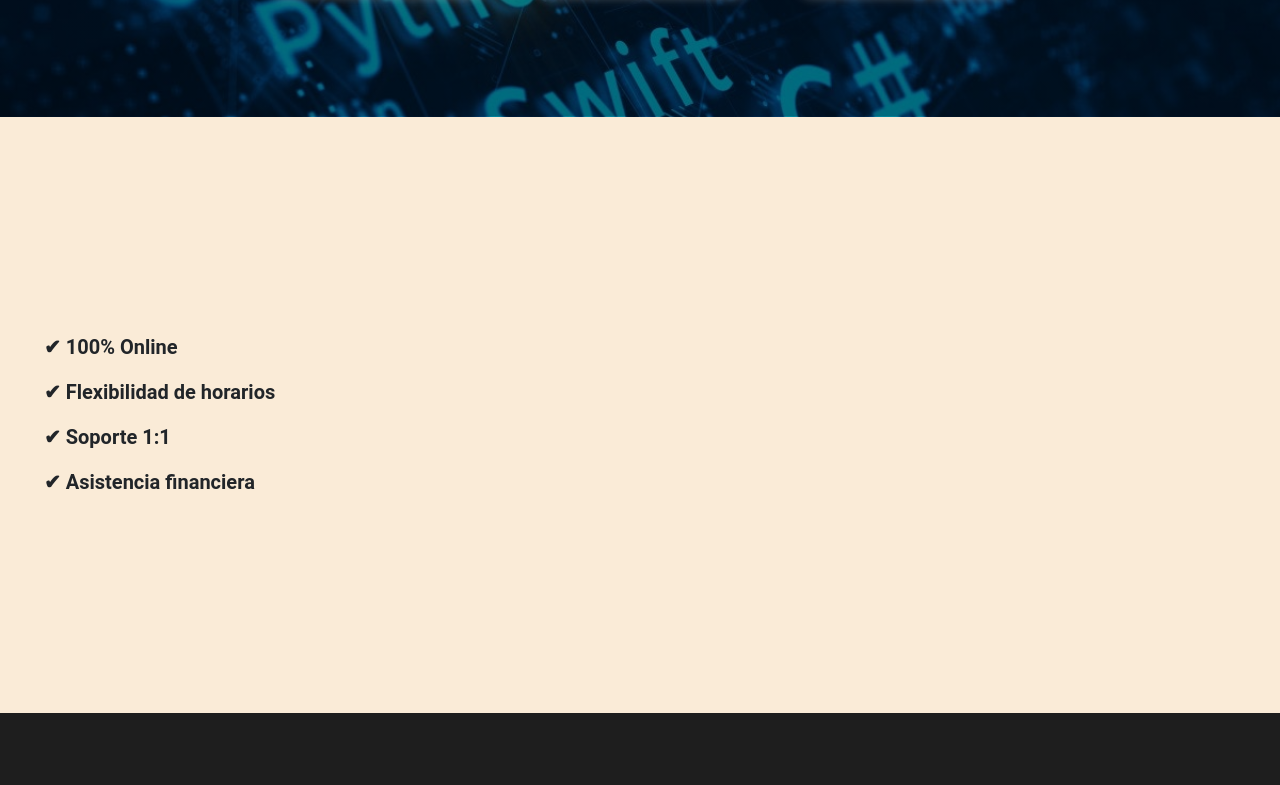
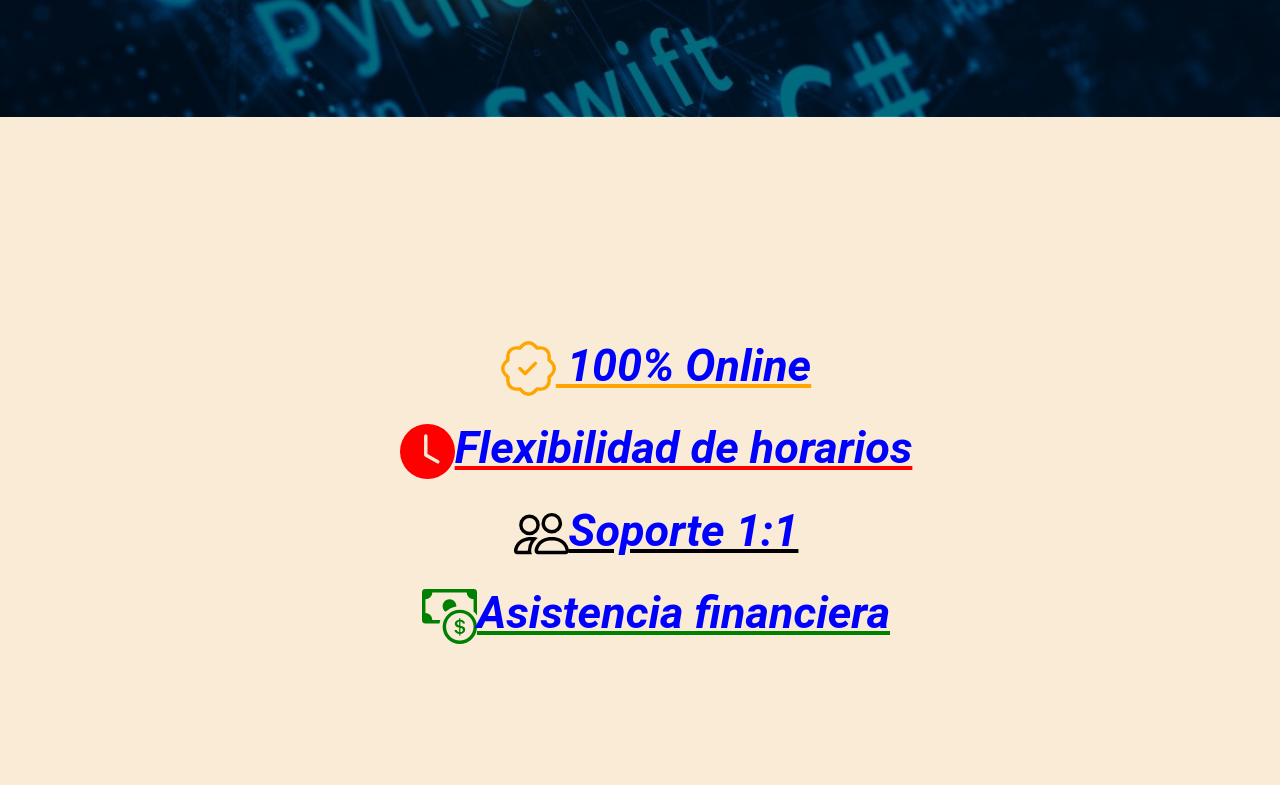
Before and after one commit to Guille-langhi/practico-final, a plain HTML site: page index.html in a window 1280 px wide. Shown: the part 2015-2800 px from the top of the page. Drawn offline with nearby package versions, Linux system fonts and the light colour scheme.

Commit message:
cambios con bootstrap

```diff
--- a/index.html
+++ b/index.html
@@ -73,11 +73,23 @@
     <section id="caracteristicas">
         <div class="container">
         <ul>
-            <li>✔ 100% Online</li>
-            <li>✔ Flexibilidad de horarios</li>
-            <li>✔ Soporte 1:1</li>
-            <li>✔ Asistencia financiera</li>
-        </ul>
+            <li class="online"><svg xmlns="http://www.w3.org/2000/svg" width="55" height="55" fill="orange" class="bi bi-patch-check" viewBox="0 0 16 16">
+                <path fill-rule="evenodd" d="M10.354 6.146a.5.5 0 0 1 0 .708l-3 3a.5.5 0 0 1-.708 0l-1.5-1.5a.5.5 0 1 1 .708-.708L7 8.793l2.646-2.647a.5.5 0 0 1 .708 0z"/>
+                <path d="m10.273 2.513-.921-.944.715-.698.622.637.89-.011a2.89 2.89 0 0 1 2.924 2.924l-.01.89.636.622a2.89 2.89 0 0 1 0 4.134l-.637.622.011.89a2.89 2.89 0 0 1-2.924 2.924l-.89-.01-.622.636a2.89 2.89 0 0 1-4.134 0l-.622-.637-.89.011a2.89 2.89 0 0 1-2.924-2.924l.01-.89-.636-.622a2.89 2.89 0 0 1 0-4.134l.637-.622-.011-.89a2.89 2.89 0 0 1 2.924-2.924l.89.01.622-.636a2.89 2.89 0 0 1 4.134 0l-.715.698a1.89 1.89 0 0 0-2.704 0l-.92.944-1.32-.016a1.89 1.89 0 0 0-1.911 1.912l.016 1.318-.944.921a1.89 1.89 0 0 0 0 2.704l.944.92-.016 1.32a1.89 1.89 0 0 0 1.912 1.911l1.318-.016.921.944a1.89 1.89 0 0 0 2.704 0l.92-.944 1.32.016a1.89 1.89 0 0 0 1.911-1.912l-.016-1.318.944-.921a1.89 1.89 0 0 0 0-2.704l-.944-.92.016-1.32a1.89 1.89 0 0 0-1.912-1.911l-1.318.016z"/>
+                </svg> 100% Online</li>
+            <li class="tiempo"><svg xmlns="http://www.w3.org/2000/svg" width="55" height="55" fill="red" class="bi bi-clock-fill" viewBox="0 0 16 16">
+                <path d="M16 8A8 8 0 1 1 0 8a8 8 0 0 1 16 0zM8 3.5a.5.5 0 0 0-1 0V9a.5.5 0 0 0 .252.434l3.5 2a.5.5 0 0 0 .496-.868L8 8.71V3.5z"/>
+                </svg>Flexibilidad de horarios</li>
+            <li class="soporte"> <svg xmlns="http://www.w3.org/2000/svg" width="55" height="55" fill="black" class="bi bi-people" viewBox="0 0 16 16">
+                <path d="M15 14s1 0 1-1-1-4-5-4-5 3-5 4 1 1 1 1h8Zm-7.978-1A.261.261 0 0 1 7 12.996c.001-.264.167-1.03.76-1.72C8.312 10.629 9.282 10 11 10c1.717 0 2.687.63 3.24 1.276.593.69.758 1.457.76 1.72l-.008.002a.274.274 0 0 1-.014.002H7.022ZM11 7a2 2 0 1 0 0-4 2 2 0 0 0 0 4Zm3-2a3 3 0 1 1-6 0 3 3 0 0 1 6 0ZM6.936 9.28a5.88 5.88 0 0 0-1.23-.247A7.35 7.35 0 0 0 5 9c-4 0-5 3-5 4 0 .667.333 1 1 1h4.216A2.238 2.238 0 0 1 5 13c0-1.01.377-2.042 1.09-2.904.243-.294.526-.569.846-.816ZM4.92 10A5.493 5.493 0 0 0 4 13H1c0-.26.164-1.03.76-1.724.545-.636 1.492-1.256 3.16-1.275ZM1.5 5.5a3 3 0 1 1 6 0 3 3 0 0 1-6 0Zm3-2a2 2 0 1 0 0 4 2 2 0 0 0 0-4Z"/>
+                </svg>Soporte 1:1</li>
+            <li class="dinero"><svg xmlns="http://www.w3.org/2000/svg" width="55" height="55" fill="green" class="bi bi-cash-coin" viewBox="0 0 16 16">
+                <path fill-rule="evenodd" d="M11 15a4 4 0 1 0 0-8 4 4 0 0 0 0 8zm5-4a5 5 0 1 1-10 0 5 5 0 0 1 10 0z"/>
+                <path d="M9.438 11.944c.047.596.518 1.06 1.363 1.116v.44h.375v-.443c.875-.061 1.386-.529 1.386-1.207 0-.618-.39-.936-1.09-1.1l-.296-.07v-1.2c.376.043.614.248.671.532h.658c-.047-.575-.54-1.024-1.329-1.073V8.5h-.375v.45c-.747.073-1.255.522-1.255 1.158 0 .562.378.92 1.007 1.066l.248.061v1.272c-.384-.058-.639-.27-.696-.563h-.668zm1.36-1.354c-.369-.085-.569-.26-.569-.522 0-.294.216-.514.572-.578v1.1h-.003zm.432.746c.449.104.655.272.655.569 0 .339-.257.571-.709.614v-1.195l.054.012z"/>
+                <path d="M1 0a1 1 0 0 0-1 1v8a1 1 0 0 0 1 1h4.083c.058-.344.145-.678.258-1H3a2 2 0 0 0-2-2V3a2 2 0 0 0 2-2h10a2 2 0 0 0 2 2v3.528c.38.34.717.728 1 1.154V1a1 1 0 0 0-1-1H1z"/>
+                <path d="M9.998 5.083 10 5a2 2 0 1 0-3.132 1.65 5.982 5.982 0 0 1 3.13-1.567z"/>
+            </svg>Asistencia financiera</li>
+            </ul>
         </div>
     </section>
 
--- a/styles.css
+++ b/styles.css
@@ -292,8 +292,7 @@ footer .container{
     background-size: 100% 150px;
     background-repeat: no-repeat;
     background-position: 0;
-    background-color: rgba(255, 255, 255, 0.267);
-    box-shadow: 2px 2px 10px rgba(255, 255, 255, 0.267);
+
 }
 
 .card:first-child{
@@ -301,7 +300,7 @@ footer .container{
         0deg,
         rgba(245, 243, 243, 0),
         rgb(244, 244, 247)
-    )
+        )
     ,url(media/front.jpg);
 }
 
@@ -331,11 +330,43 @@ footer .container{
 }
 
 #caracteristicas .container{
-    text-align: initial;
+    text-align: center;
 }
 
 #caracteristicas .ul{
     margin-left: 180px;
+}
+
+#caracteristicas .online {
+    font-size: 45px;
+    text-decoration: underline;
+    text-decoration-color: orange;
+    font-style: italic;
+    color: blue;
+}
+
+#caracteristicas .tiempo {
+    font-size: 45px;
+    text-decoration: underline;
+    text-decoration-color: red;
+    font-style: italic;
+    color: blue;
+}
+
+#caracteristicas .soporte {
+    font-size: 45px;
+    text-decoration: underline;
+    text-decoration-color: black;
+    font-style: italic;
+    color: blue;
+}
+
+#caracteristicas .dinero {
+    font-size: 45px;
+    text-decoration: underline;
+    text-decoration-color: green;
+    font-style: italic;
+    color: blue;
 }
 
 
```
Also changed, not shown: formulario.html (deleted, +0 -22 lines), nosotros.html (deleted, +0 -23 lines), main.js (added).
